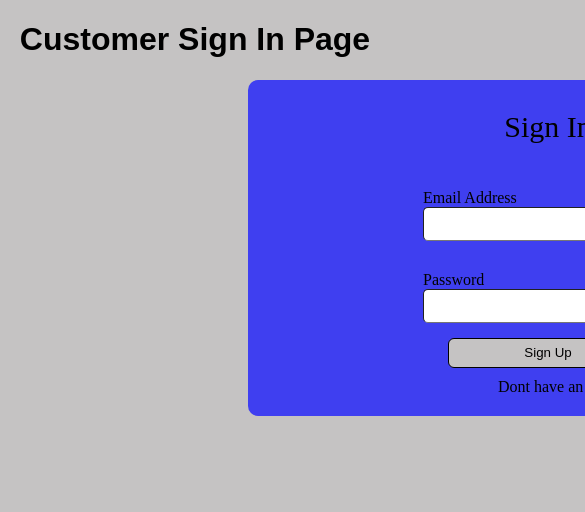
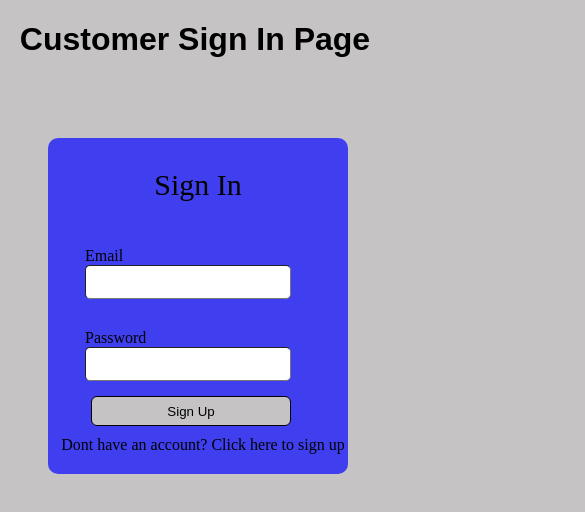
Before and after one commit to Aceofthehood1/React-Restaurant-App, a React (Vite) app in the folder restaurant-project/: page /customerSignIn in a window 390 px wide. Shown: the top 512 px of the page, 585 px wide, since content can reach past the window. Built offline with nearby package versions, Linux system fonts and the light colour scheme.

Commit message:
Added media queries for the home page and the customer sign up and sign in pages

```diff
--- a/restaurant-project/src/components/CustomerSignInForm.tsx
+++ b/restaurant-project/src/components/CustomerSignInForm.tsx
@@ -5,7 +5,7 @@ function CustomerSignInForm() {
       <form className="form">
         <p id="form-head">Sign In</p>
         <label htmlFor="email-address">
-          Email Address
+          Email
           <input id="email-address" type="email"></input>
         </label>
         <label htmlFor="password">
--- a/restaurant-project/src/components/CustomerSignUpForm.tsx
+++ b/restaurant-project/src/components/CustomerSignUpForm.tsx
@@ -13,7 +13,7 @@ function CustomerSignUpForm() {
           <input id="surname" type="text"></input>
         </label>
         <label htmlFor="email-address">
-          Email Address
+          Email
           <input id="email-address" type="email"></input>
         </label>
         <label htmlFor="password">
--- a/restaurant-project/src/index.css
+++ b/restaurant-project/src/index.css
@@ -14,9 +14,9 @@ body{
 
 #home-box{
   display:flex;
+  align-items: center;
+  justify-content: center;
   width: 900px;
-  margin-left: 100px;
-  margin-top: 80px;
 }
 
 .link-box{
@@ -53,9 +53,10 @@ body{
   width: 600px;
   height: auto;
   background-color: var(--project-blue);
-  margin-left: 240px;
   display: flex;
   flex-direction: column;
+  align-items: center;
+  justify-content: center;
   border-radius: 10px;
 }
 
@@ -82,7 +83,7 @@ body{
   width: 200px;
   height: 30px;
   display: block;
-  margin-left: 200px;
+  margin-left: 15px;
   margin-bottom: 10px;
   background-color: var(--project-grey);
   border-width: 1px;
@@ -132,3 +133,92 @@ body{
 #form-link:hover{
  color: var(--project-red);
 }
+
+@media (width<=420px){
+  #home-box{
+    margin-left:20px;
+    margin-top: 60px;
+    width: 320px;
+    flex-direction: column;
+  }
+  .link-box{
+    width: 320px;
+    margin-bottom: 20px;
+  }
+
+  .link-text{
+    font-size: 28px;
+    margin-left: 3px;
+    font-weight:bold;
+  }
+
+  .form{
+    margin-left:40px;
+    margin-top: 80px;
+    width: 300px;
+  }
+  .form label{
+    margin-left: 150px;
+  }
+
+  .form input{
+    width: 200px;
+  }
+
+  .form button{
+    margin-left:-14px;
+  }
+
+  #form-link{
+    margin-left: 10px;
+  }
+}
+
+@media (width > 420px){
+  #home-box{
+  align-items:flex-start;
+  flex-direction: column;
+  margin-left: 140px;
+  }
+
+  .link-box{
+    margin-bottom: 20px;
+  }
+  .form{
+    margin-left: 75px;
+  }
+}
+
+@media (width >= 800px){ /*Regular laptop view*/
+  #home-box{
+    margin-left: 70px;
+    flex-direction: row;
+    margin-top: 40px;
+  }
+  .form{
+    margin-left:240px;
+    margin-top: 40px;
+  }
+
+}
+
+@media (width >= 1200px){
+  #home-box{
+    margin-left: 150px;
+    flex-direction: row;
+    margin-top: 100px;
+    width: 1200px;
+  }
+  .link-box{
+    width: 600px;
+    height: 500px;
+  }
+  .form{
+    margin-left:450px;
+    margin-top: 40px;
+  }
+  .link-text{
+    margin-left: 20px;
+    font-size: 50px;
+  }
+}
```
